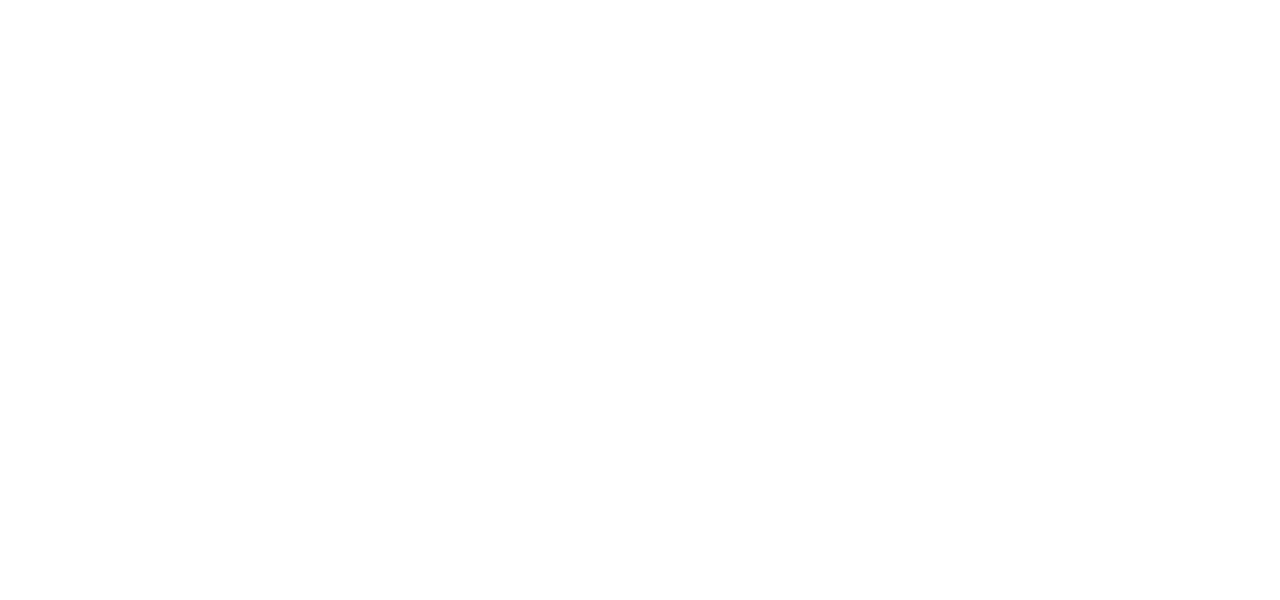
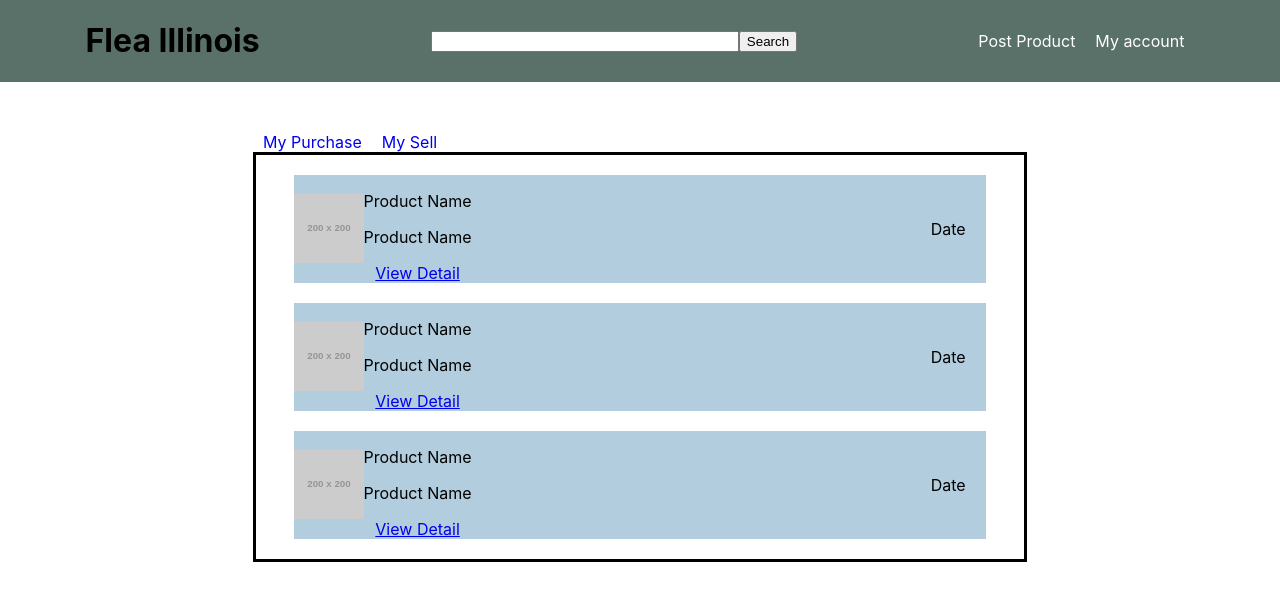
Before and after one commit to FlaviusBelisarius/FleaIllinois, a React (Create React App) app in the folder frontend/: page /user in a window 1280 px wide. Before the commit this address had no page. Shown: the top 600 px of the page. Built offline with nearby package versions, Linux system fonts and the light colour scheme.

Commit message:
Resolve "Empty personal user page"

```diff
--- a/frontend/src/App.js
+++ b/frontend/src/App.js
@@ -3,8 +3,9 @@
   Routes,
   Route
 } from 'react-router-dom'
-import './App.css';
-import Login from './login/Login';
+import './App.css'
+import Login from './login/Login'
+import User from './user/User'
 
 function App() {
   return (
@@ -15,9 +16,12 @@
           <Route exact path='/' element={<Login/>} />
         </Routes>
 
+        <Routes>
+          <Route path='/user' element={<User/>} />
+        </Routes>
       </BrowserRouter>
     </div>
   );
 }
 
-export default App;
+export default App
--- /dev/null
+++ b/frontend/src/common/Header.css
@@ -0,0 +1,26 @@
+.header {
+    width: 100%;
+    display: flex;
+    align-items: center;
+    justify-content: space-around;
+    background-color: #5a716a;
+}
+
+/* .header .form-search-bar {
+    width: 25%;
+} */
+
+.header .form-search-bar #input-search-bar{
+    width: 300px;
+}
+
+.header .container-headings{
+    display: flex;
+
+}
+
+.header .container-headings .link-heading{
+    padding: 0 10px;
+    text-decoration: none;
+    color: white;
+}
--- /dev/null
+++ b/frontend/src/common/Header.js
@@ -0,0 +1,20 @@
+import { Link } from "react-router-dom"
+import './Header.css'
+
+const Header = () => {
+    return (
+        <header className='header'>
+            <h1>Flea Illinois</h1>
+            <form className='form-search-bar'>
+                <input type="text" id='input-search-bar'/>
+                <input type="submit" value="Search" />
+            </form>
+            <div className="container-headings">
+                <Link to='/user/0' className='link-heading'>Post Product</Link>
+                <Link to='/user/0' className='link-heading'>My account</Link>
+            </div>
+        </header>
+    )
+}
+
+export default Header
--- /dev/null
+++ b/frontend/src/user/ProductListItem.css
@@ -0,0 +1,18 @@
+.product-list-item {
+    width: 90%;
+    display: flex;
+    align-items: center;
+    position: relative;
+    background-color: #b2cede;
+    margin: 10px 0;
+}
+
+.img-product {
+    width: 10%;
+}
+
+.product-date {
+    position: absolute;
+    right: 0;
+    margin-right: 20px;
+}
--- /dev/null
+++ b/frontend/src/user/ProductListItem.js
@@ -0,0 +1,18 @@
+import { Link } from 'react-router-dom'
+import './ProductListItem.css'
+
+const ProductListItem = () => {
+    return (
+        <div className="product-list-item">
+            <img className="img-product" src="http://via.placeholder.com/200x200" alt="" />
+            <div className="product-detail">
+                <p>Product Name</p>
+                <p>Product Name</p>
+                <Link to='/'>View Detail</Link>
+            </div>
+            <p className="product-date">Date</p>
+        </div>
+    )
+}
+
+export default ProductListItem
--- /dev/null
+++ b/frontend/src/user/User.css
@@ -0,0 +1,28 @@
+.user {
+    display: flex;
+    flex-direction: column;
+    align-items: center;
+}
+
+.container-user-history {
+    margin-top: 50px;
+}
+
+.link-user-tabs{
+    text-decoration: none;
+    padding: 0 10px;
+}
+
+.container-user-tabs {
+    display: flex;
+    align-items: flex-start;
+}
+
+.container-products-list{
+    display: flex;
+    flex-direction: column;
+    align-items: center;
+    width: 60vw;
+    padding: 10px 0;
+    border: solid;
+}
--- /dev/null
+++ b/frontend/src/user/User.js
@@ -0,0 +1,26 @@
+import { Link } from 'react-router-dom'
+import Header from '../common/Header'
+import ProductListItem from './ProductListItem'
+import './User.css'
+
+const User = () => {
+    return (
+        <div className="user">
+            <Header/>
+            <div className="container-user-history">
+                <div className="container-user-tabs">
+                    <Link to='/' className='link-user-tabs'>My Purchase</Link>
+                    <Link to='/' className='link-user-tabs'>My Sell</Link>
+                </div>
+                <div className="container-products-list">
+                    <ProductListItem/>
+                    <ProductListItem/>
+                    <ProductListItem/>
+                </div>
+            </div>
+
+        </div>
+    )
+}
+
+export default User
```
